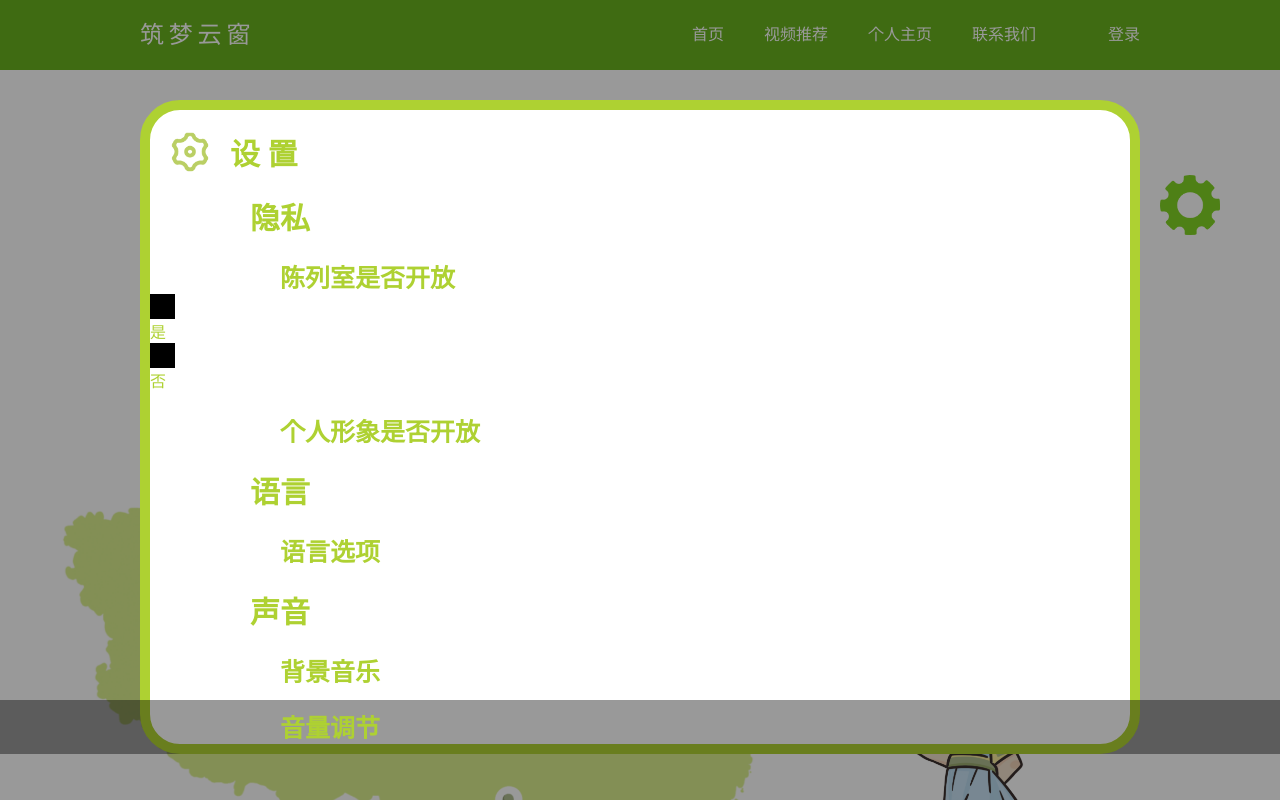
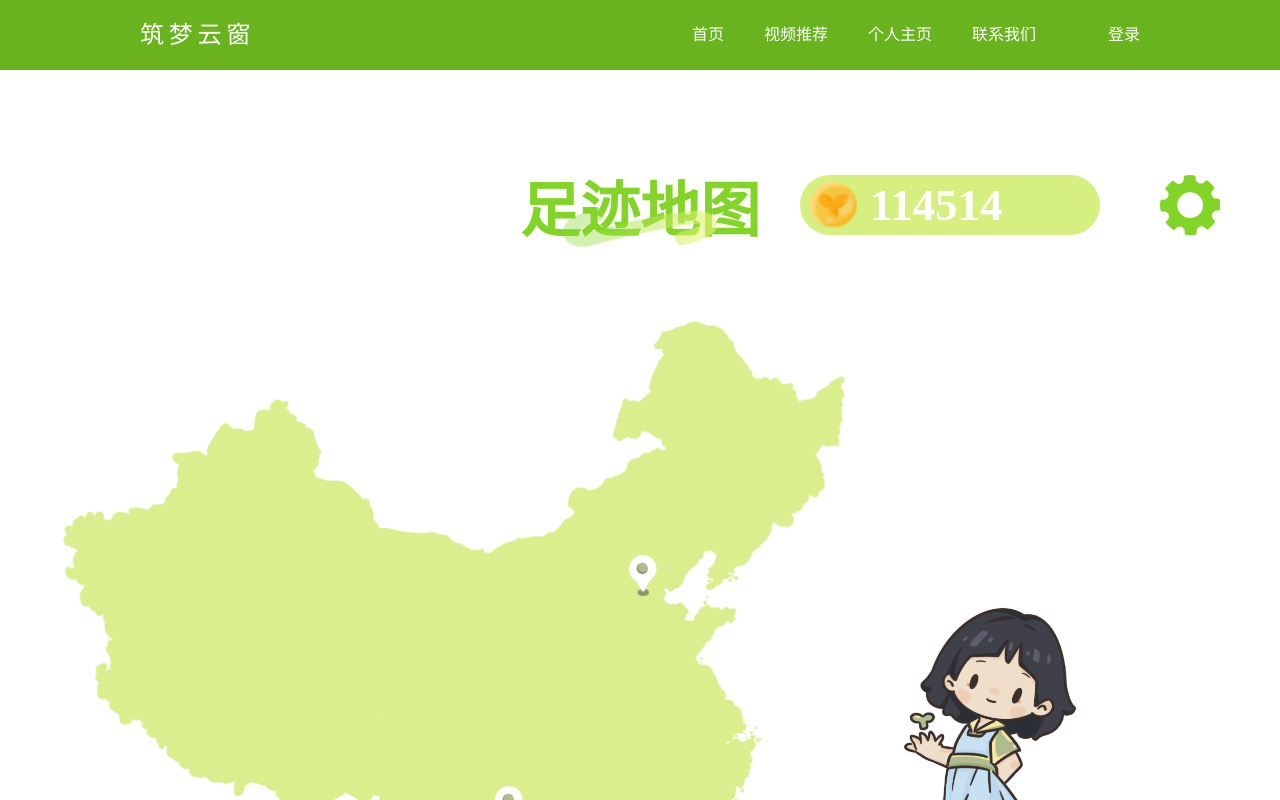
Before and after one commit to Seas233/Building-Dream, a Vue app: page /map in a window 1280 px wide. Shown: the top 800 px of the page. Built offline with nearby package versions, Linux system fonts and the light colour scheme.

Commit message:
大体地完工nanoda!

```diff
--- a/src/components/arc_in_per.vue
+++ b/src/components/arc_in_per.vue
@@ -10,7 +10,7 @@ import { defineProps } from 'vue';
 
 const props = defineProps({
     num: {
-        type: Number,
+        type: String,
         default: "1"
     },
     title:{
--- a/src/components/setting.vue
+++ b/src/components/setting.vue
@@ -7,6 +7,8 @@ const close = () =>{
     emit('setting_close');
 }
 let Exhibition_Room = ref(true);
+let Personal_image = ref(true);
+let language = ref(1)
 
 </script>
 
@@ -25,29 +27,49 @@ let Exhibition_Room = ref(true);
                     </div>
 
                     <div class="a_head t_1">隐私</div>
-                    <div>
-                        <div class="t_2">陈列室是否开放
-                        </div>
 
-                        <div class="butt_1" @click="() => {Exhibition_Room = true}">
+                    <div class="a_4 t_2">
+                        陈列室是否开放
+                        <div class="butt_1" @click="() => {Exhibition_Room = true;}">
                             <div v-if="Exhibition_Room"></div>
                         </div>
                         是
-                        <div class="butt_1" @click="() => {Exhibition_Room = false}">
+                        <div class="butt_1" @click="() => {Exhibition_Room = false;}">
                             <div v-if="!Exhibition_Room"></div>
                         </div>
                         否
                     </div>
 
-
-                    <div class="t_2">个人形象是否开放</div>
+                    <div class="a_4 t_2">
+                        个人形象是否开放
+                        <div class="butt_1" @click="() => {Personal_image = true;}">
+                            <div v-if="Personal_image"></div>
+                        </div>
+                        是
+                        <div class="butt_1" @click="() => {Personal_image = false;}">
+                            <div v-if="!Personal_image"></div>
+                        </div>
+                        否
+                    </div>
 
                     <div class="a_head t_1">语言</div>
-                    <div class="t_2">语言选项</div>
+
+                    <div class="a_4 t_2">
+                        语言选项
+                        <div class="butt_1" @click="() => {language = 1;}">
+                            <div v-if="language == 1"></div>
+                        </div>
+                        中文
+                        <div class="butt_1" @click="() => {language = 2;}">
+                            <div v-if="language == 2"></div>
+                        </div>
+                        英语
+                    </div>
 
                     <div class="a_head t_1">声音</div>
-                    <div class="t_2">背景音乐</div>
-                    <div class="t_2">音量调节</div>
+
+                    <div class="t_2" style="margin-left: 130px;margin-top: 20px;">背景音乐</div>
+                    <div class="t_2" style="margin-left: 130px;margin-top: 20px;">音量调节</div>
                 </div>
             </div>
 
@@ -76,10 +98,7 @@ let Exhibition_Room = ref(true);
     font-family: Inter;
     font-weight: 600;
 
-    margin-top: 20px;
-    margin-left: 130px;
     position: relative;
-    width: 250px;
 
     display: flex;
 }
@@ -145,7 +164,26 @@ let Exhibition_Room = ref(true);
 .butt_1{
     width: 25px;
     height: 25px;
-    border: #AED132;
-    background-color: black;
+    border: 2px solid #AED132;
+    background-color: white;
+    border-radius: 50%;
+    display: flex;
+    align-items: center;
+    justify-content: center;
+}
+
+.butt_1>*{
+    width: 13px;
+    height: 13px;
+    background-color: #AED132;
+    border-radius: 50%;
+}
+
+.a_4{
+    margin-left: 130px;
+    margin-top: 20px;
+    display: grid;
+    grid-template-columns: 50% 5% 20% 5% 20%;
+    align-items: center;
 }
 </style>
--- a/views/archive.vue
+++ b/views/archive.vue
@@ -1,10 +1,17 @@
 <script setup>
 import {ref} from "vue";
-let coin = ref(114514)
+
+import setting from "../src/components/setting.vue";
+
+let coin = ref(114514);
+let if_setting_open = ref(false);
+
 let archive_number=ref(1)
 </script>
 
 <template>
+    <setting v-if="if_setting_open" @setting_close="() => {if_setting_open = false}"/>
+
     <div style="height: 100px;"></div>
 
     <div id="head">
@@ -12,13 +19,15 @@ let archive_number=ref(1)
             <div id="per_2_1"></div>
         </div>
         <div id="head_ri">
+
             <div id="head_ri_2">
                 <div id="head_ri_2_1"></div>
                 <div id="head_ri_2_2">{{ coin }}</div>
             </div>
-            <div id="head_ri_1"></div>
+            <div id="head_ri_1" @click="if_setting_open = true;"></div>
         </div>
     </div>
+
     <div style="height: 100px;"></div>
 
     <div id="per_3">
@@ -59,13 +68,13 @@ let archive_number=ref(1)
 #head{
     position: relative;
     display: flex;
-    width: 100vw;
+    width: 100%;
     height: 70px;
     align-items: center;
 }
 
 #per_2{
-    width: 100vw;
+    width: 100%;
     color: rgba(130, 213, 38, 1);
     /*font-family: Inter;*/
     font-size: 60px;
@@ -104,6 +113,8 @@ let archive_number=ref(1)
     background-repeat: no-repeat;
     margin-right: 60px;
     margin-left: 60px;
+    position: relative;
+    z-index: 100;
 }
 
 #head_ri_2{
--- a/views/foot_map.vue
+++ b/views/foot_map.vue
@@ -1,10 +1,11 @@
 <script setup>
-import {ref,computed} from "vue";
+import {ref} from "vue";
 
 import setting from "../src/components/setting.vue";
 
 let coin = ref(114514);
-let if_setting_open = ref(true);
+let if_setting_open = ref(false);
+
 
 </script>
 
@@ -14,17 +15,16 @@ let if_setting_open = ref(true);
     <div style="height: 100px;"></div>
 
     <div id="head">
-        <div id="per_2">个人主页
+        <div id="per_2">足迹地图
             <div id="per_2_1"></div>
         </div>
         <div id="head_ri">
+
             <div id="head_ri_2">
                 <div id="head_ri_2_1"></div>
                 <div id="head_ri_2_2">{{ coin }}</div>
             </div>
-            <div id="head_ri_1" @click="() => {if_setting_open = true;console.log(if_setting_open)}">
-
-            </div>
+            <div id="head_ri_1" @click="if_setting_open = true;"></div>
         </div>
     </div>
 
@@ -33,7 +33,7 @@ let if_setting_open = ref(true);
             <div style="left: 70%;top: 40%;"></div>
             <div style="left: 55%;top: 70%;"></div>
         </div>
-        <div id="map_1_2" @click="() => {if_setting_open = true;console.log(if_setting_open)}"></div>
+        <div id="map_1_2" @click=""></div>
     </div>
 </template>
 
@@ -86,6 +86,8 @@ let if_setting_open = ref(true);
     background-repeat: no-repeat;
     margin-right: 60px;
     margin-left: 60px;
+    position: relative;
+    z-index: 100;
 }
 
 #head_ri_2{
--- a/views/person.vue
+++ b/views/person.vue
@@ -1,14 +1,11 @@
 <script setup>
-import {ref,computed} from "vue";
-import { useRouter } from 'vue-router';
+import {ref} from "vue";
+
+import setting from "../src/components/setting.vue";
 import arc_in_per from "../src/components/arc_in_per.vue";
 
-const router = useRouter()
-const goto_archive = () => {
-    router.push('/archive')
-}
-
 let coin = ref(114514)
+let if_setting_open = ref(false);
 let name = ref("小丽")
 let school = ref("山东大学")
 let Personal_saying = ref("学无止境，气养浩然")
@@ -16,6 +13,8 @@ let self_introduction = ref("来自山东大学体育学院的大一学生")
 </script>
 
 <template>
+    <setting v-if="if_setting_open" @setting_close="() => {if_setting_open = false}"/>
+
     <div style="height: 100px;"></div>
 
     <div id="head">
@@ -23,11 +22,12 @@ let self_introduction = ref("来自山东大学体育学院的大一学生")
             <div id="per_2_1"></div>
         </div>
         <div id="head_ri">
+
             <div id="head_ri_2">
                 <div id="head_ri_2_1"></div>
                 <div id="head_ri_2_2">{{ coin }}</div>
             </div>
-            <div id="head_ri_1"></div>
+            <div id="head_ri_1" @click="if_setting_open = true;"></div>
         </div>
     </div>
 
@@ -56,10 +56,10 @@ let self_introduction = ref("来自山东大学体育学院的大一学生")
         </div>
 
         <div id="per_3_3">
-            <arc_in_per title="标题自拟" num="1"/>
-            <arc_in_per title="标题自拟" num="2"/>
-            <arc_in_per title="标题自拟" num="3"/>
-            <arc_in_per title="标题自拟" num="4"/>
+            <arc_in_per title="标题自拟" num=1 />
+            <arc_in_per title="标题自拟" num=2 />
+            <arc_in_per title="标题自拟" num=3 />
+            <arc_in_per title="标题自拟" num=4 />
         </div>
     </div>
 </template>
@@ -113,6 +113,8 @@ let self_introduction = ref("来自山东大学体育学院的大一学生")
     background-repeat: no-repeat;
     margin-right: 60px;
     margin-left: 60px;
+    position: relative;
+    z-index: 100;
 }
 
 #head_ri_2{
--- a/vite.config.js
+++ b/vite.config.js
@@ -1,16 +1,9 @@
-//import { defineConfig } from 'vite'
-import vue from '@vitejs/plugin-vue'
+/*import vue from '@vitejs/plugin-vue'
 
 // https://vitejs.dev/config/
-/*export default defineConfig({
+export default defineConfig({
   plugins: [vue()],
-})*/
-/*export default {
-  // ...其他配置项
-  optimizeDeps: {
-    include: ['element-plus/lib/theme-chalk/index.css']
-  }
-}; */
+})
 import { defineConfig } from 'vite'
 import AutoImport from 'unplugin-auto-import/vite'
 import Components from 'unplugin-vue-components/vite'
@@ -26,4 +19,11 @@ export default defineConfig({
       resolvers: [ElementPlusResolver()],
     }),
   ],
+})*/
+import { defineConfig } from 'vite'
+import vue from '@vitejs/plugin-vue'
+
+// https://vitejs.dev/config/
+export default defineConfig({
+  plugins: [vue()],
 })
```
